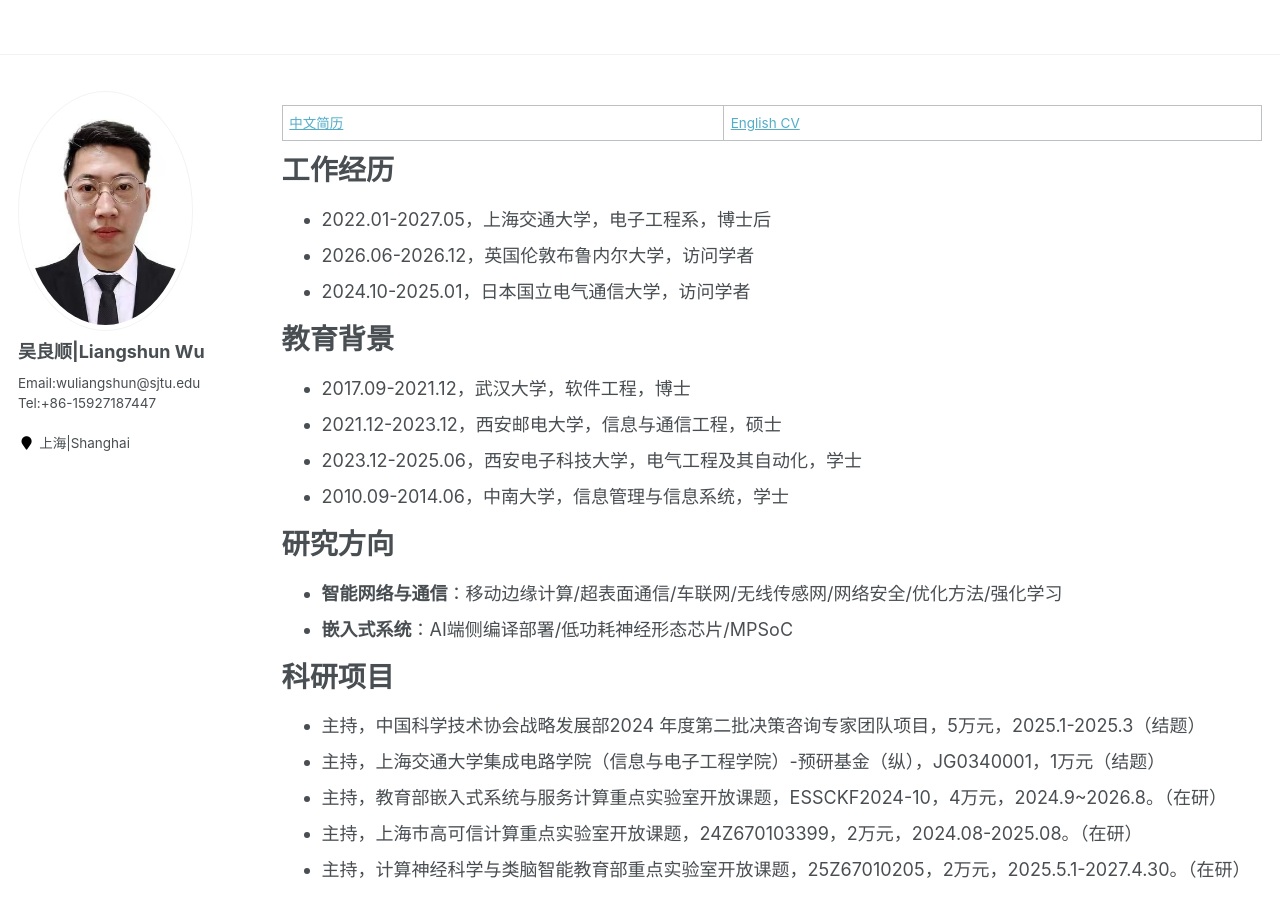
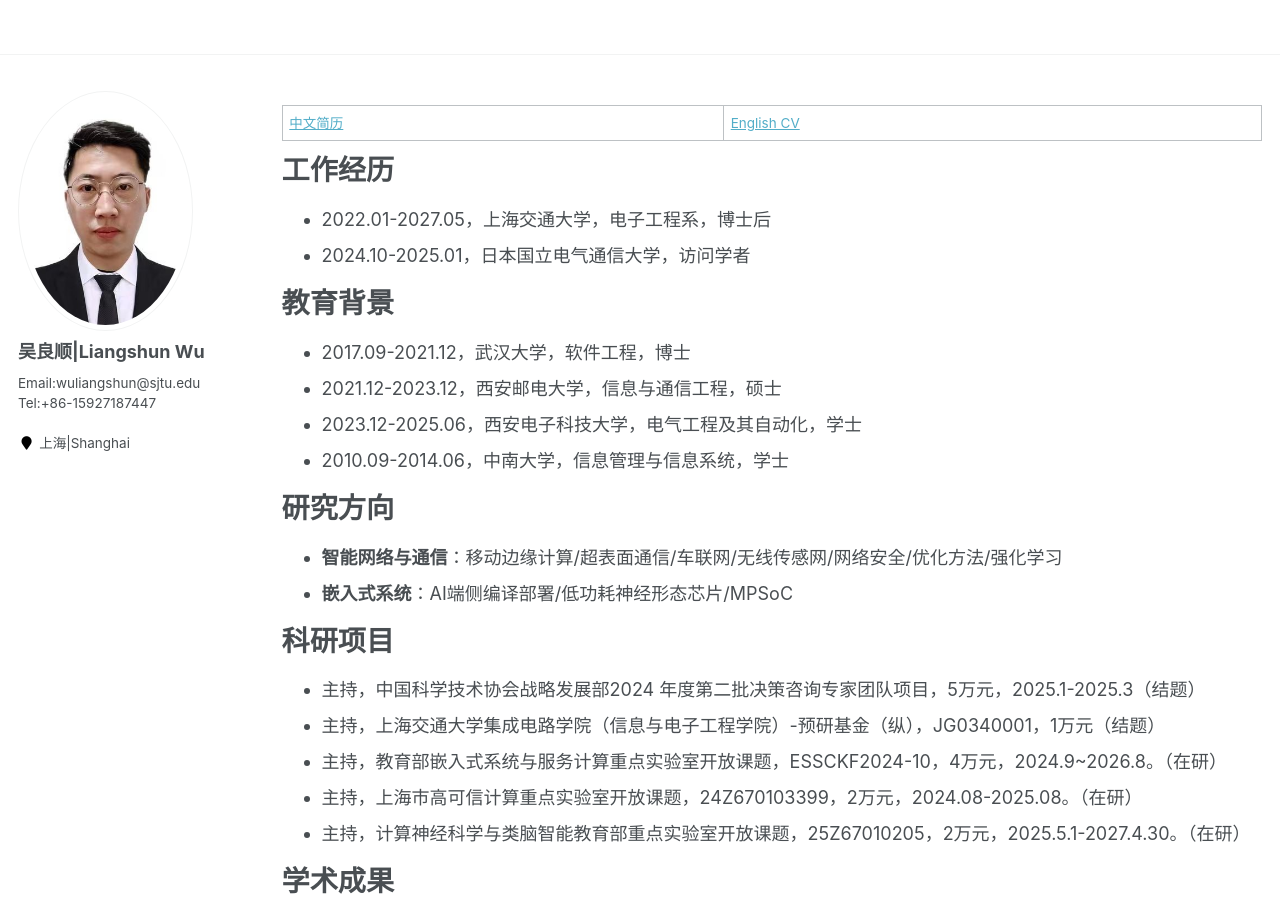
Before and after one commit to wuliangshun/wuliangshun.github.io, a Jekyll site: the page built from _pages/cv.md, in a window 1280 px wide and 900 px high. Built offline with Jekyll 4.4.1, drawn with Linux system fonts in a browser that asks for light colours.

Commit message:
first commit

```diff
--- a/_pages/cv.md
+++ b/_pages/cv.md
@@ -16,7 +16,7 @@ redirect_from:
 ======
 
 * 2022.01-2027.05，上海交通大学，电子工程系，博士后
-* 2026.06-2026.12，英国伦敦布鲁内尔大学，访问学者
+<!-- * 2026.06-2026.12，英国伦敦布鲁内尔大学，访问学者 -->
 * 2024.10-2025.01，日本国立电气通信大学，访问学者
 
 
```
